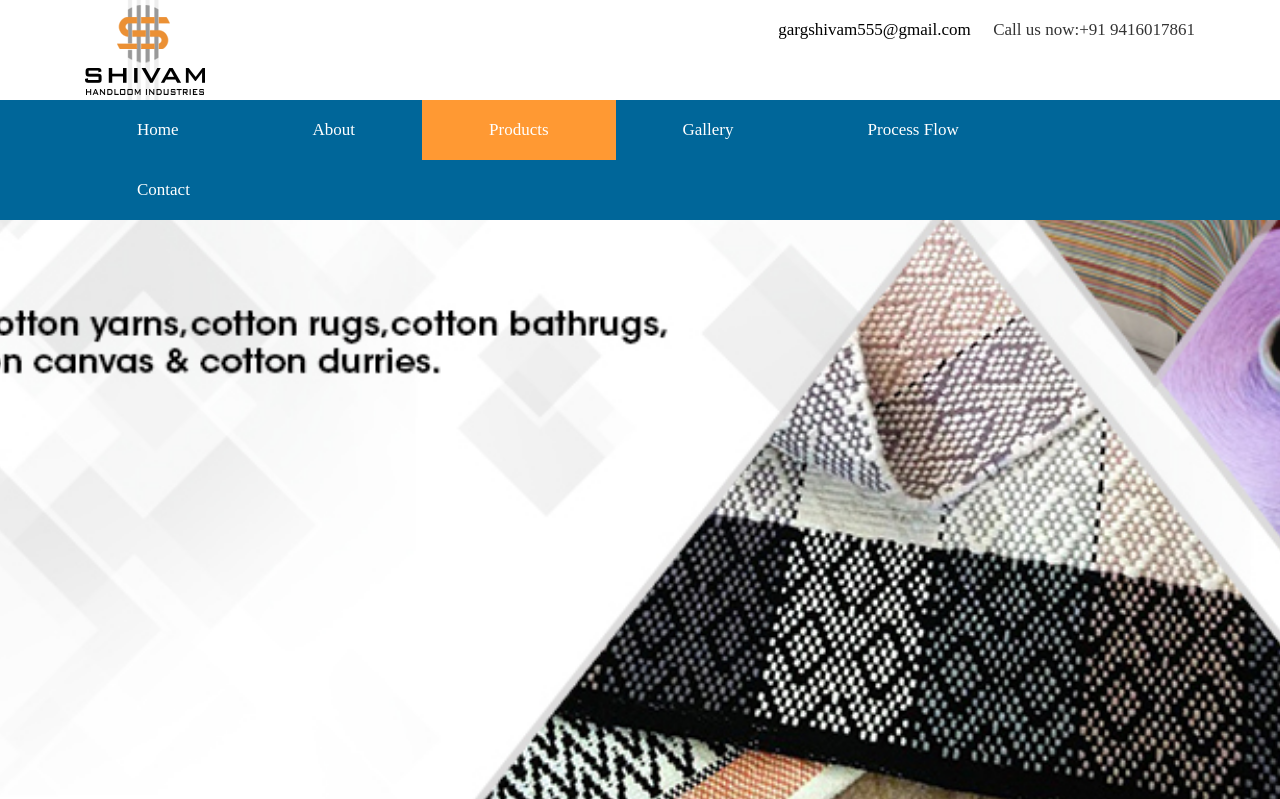
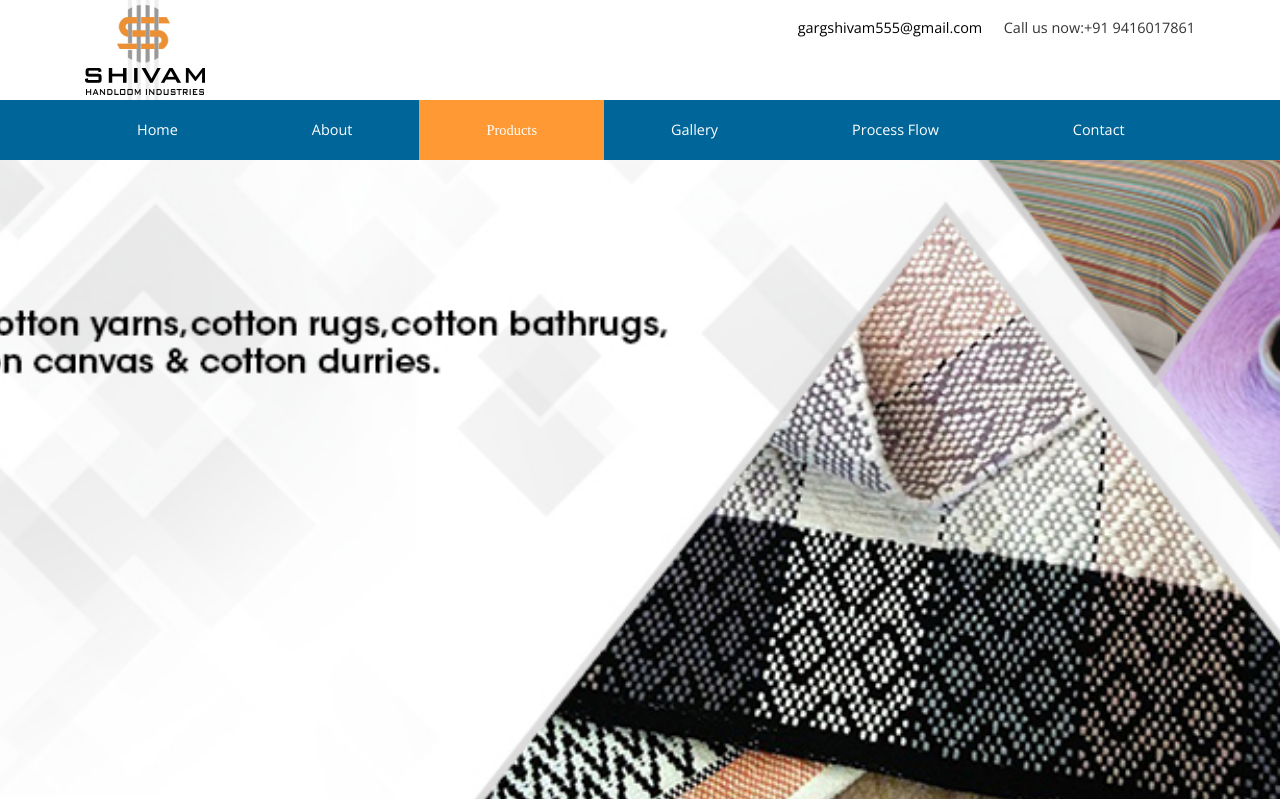
Before and after one commit to meghasingla/handlooms, a PHP site: page /services.php in a window 1280 px wide. Shown: the top 799 px of the page. Run offline with PHP 8.4, Linux system fonts and the light colour scheme; some web fonts are replaced.

Commit message:
Fix products page

```diff
--- a/css/service.css
+++ b/css/service.css
@@ -1,6 +1,3 @@
-body {
-    font-family: Proxima Nova;font-size: 17px;
-}
 .latest-product-section {
     padding-top: 100px;
     padding-bottom: 100px;
```
